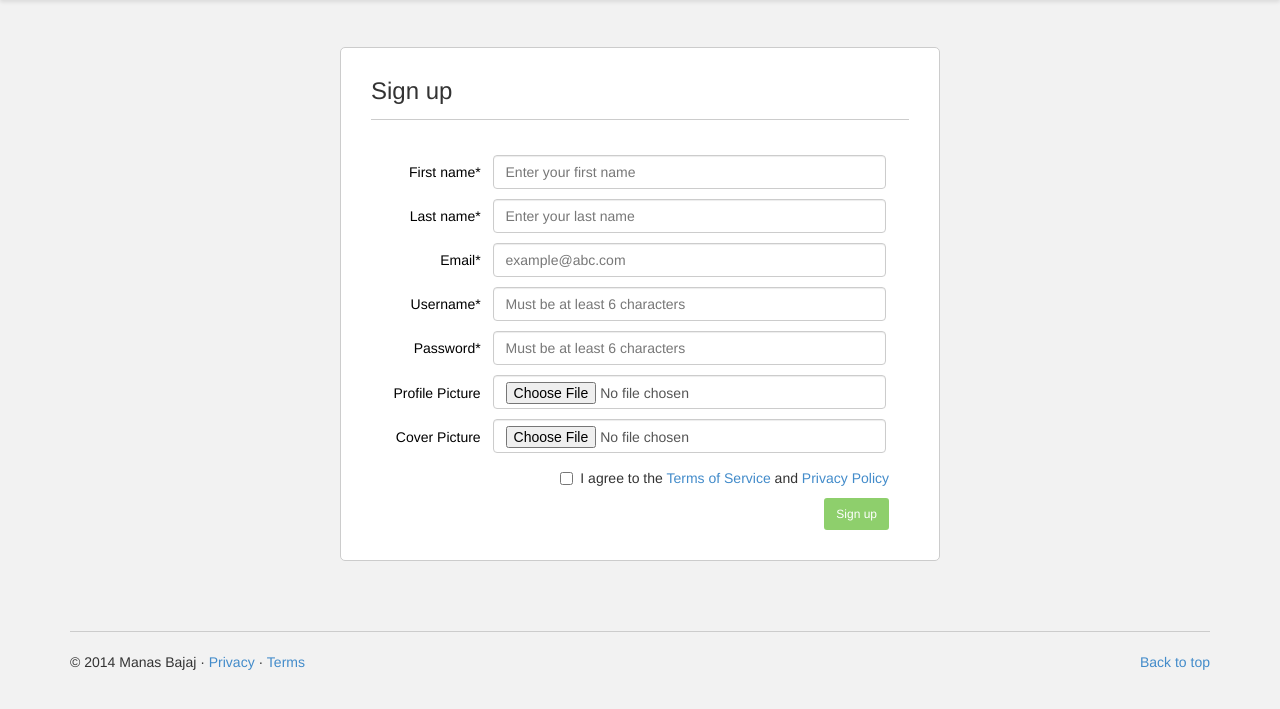
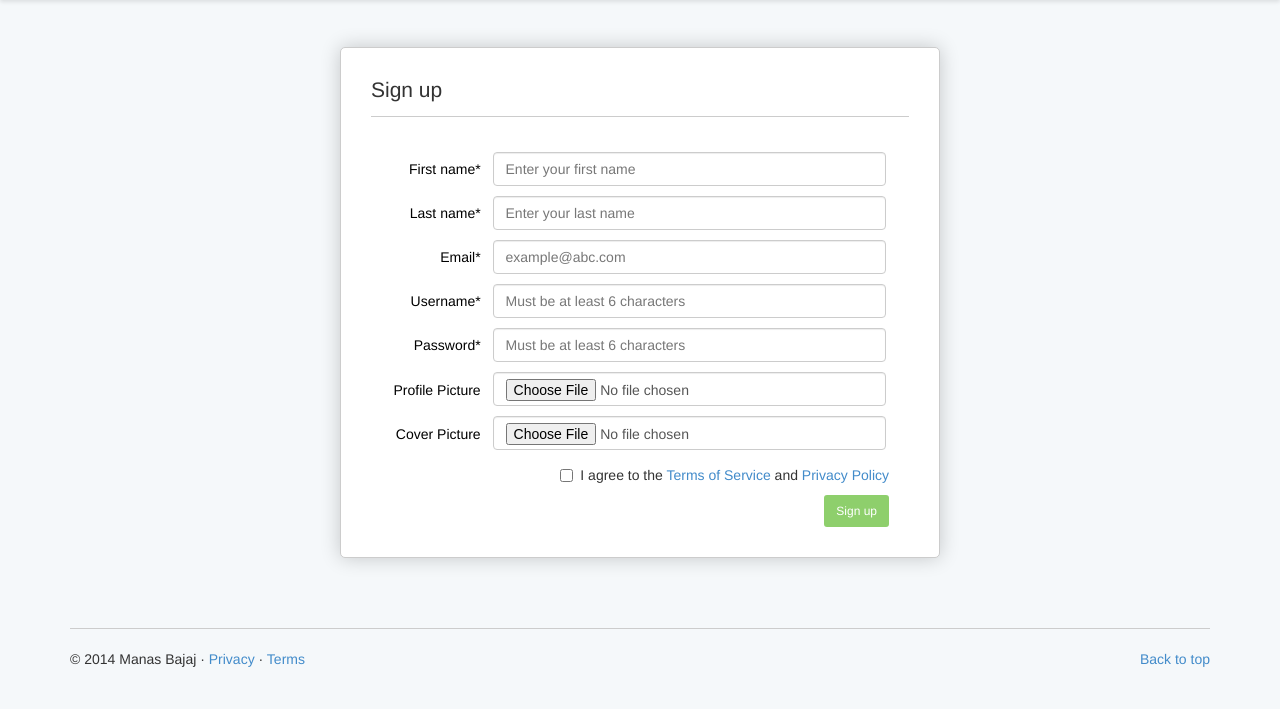
Before and after one commit to manasb-uoe/selp-mytravelog, a Django app: template selp/selp/templates/mytravelog/sign_up.html in a window 1280 px wide. Shown: the part 53-762 px from the top of the page. Run offline with Django 3.2, Linux system fonts and the light colour scheme; the template is opened without the code that fills it, so the values that code supplies are empty; parts of the project's set-up code (start-up, migrations or seed data) failed here and were passed over; some libraries are stand-ins or nearby versions.

Commit message:
Minor ui changes in sign in and sign up stylesheets.

```diff
--- a/selp/selp/static/mytravelog/css/sign_in.css
+++ b/selp/selp/static/mytravelog/css/sign_in.css
@@ -1,6 +1,6 @@
 
 body {
-    background-color: #f2f2f2;
+    background-color: #f5f8fa;
 }
 
 .form-container {
@@ -9,7 +9,7 @@ body {
 
 .form-container .form-signin {
     width: 550px;
-    /*box-shadow: 3px 3px 16px -5px rgba(0,0,0,0.75);*/
+    box-shadow: 0 0 20px rgba(0,0,0,0.2);
     background-color: #ffffff;
     margin-left: auto;
     margin-right: auto;
@@ -21,6 +21,7 @@ body {
 
 .form-container .form-signin .title {
     margin: 0;
+    font-size: 150%;
 }
 
 .form-container .form-signin .divider {
--- a/selp/selp/static/mytravelog/css/sign_up.css
+++ b/selp/selp/static/mytravelog/css/sign_up.css
@@ -1,6 +1,6 @@
 
 body {
-    background-color: #f2f2f2;
+    background-color: #f5f8fa;
 }
 
 .form-container {
@@ -16,10 +16,12 @@ body {
     border: 1px solid #ccc;
     border-radius: 5px;
     overflow: hidden;
+    box-shadow: 0 0 20px rgba(0,0,0,0.2);
 }
 
 .form-container .form-signup .title {
     margin: 0;
+    font-size: 150%;
 }
 
 .form-container .form-signup .divider {
```
